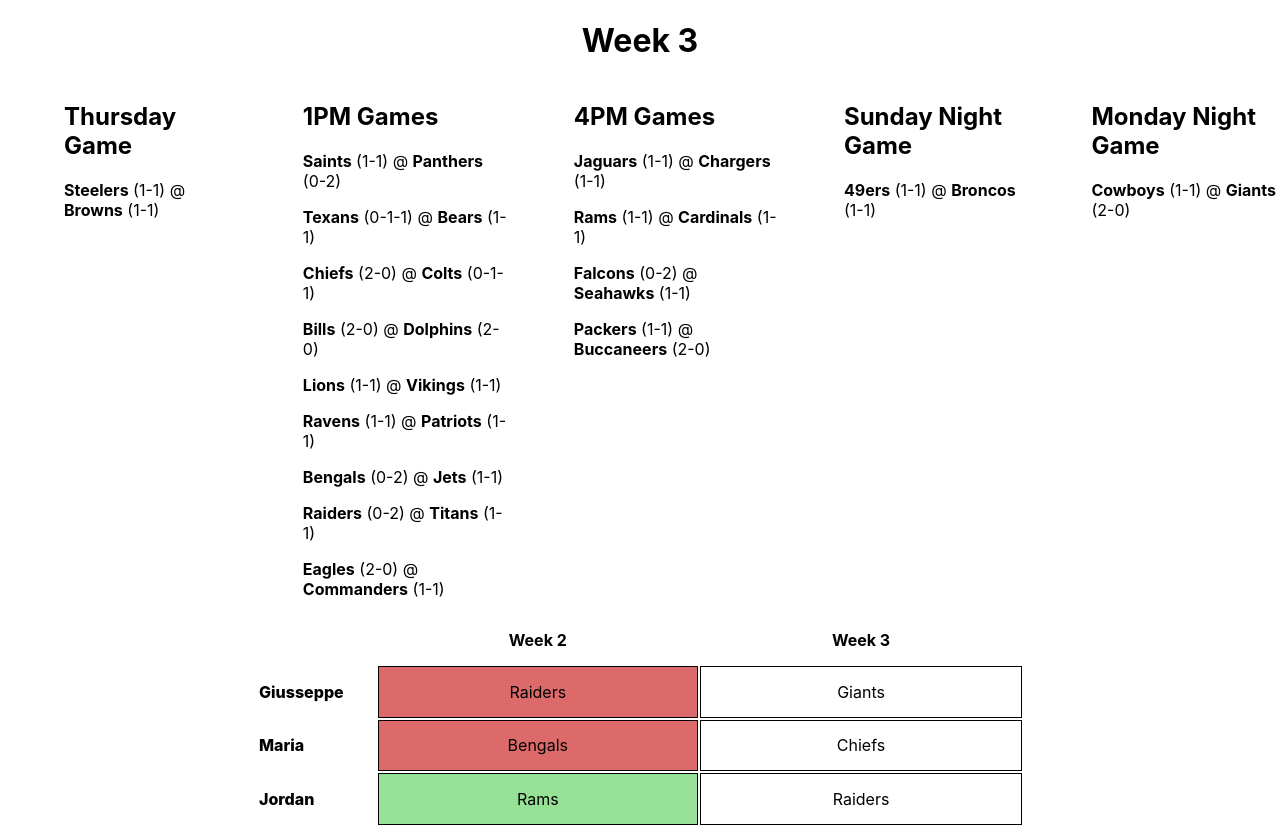
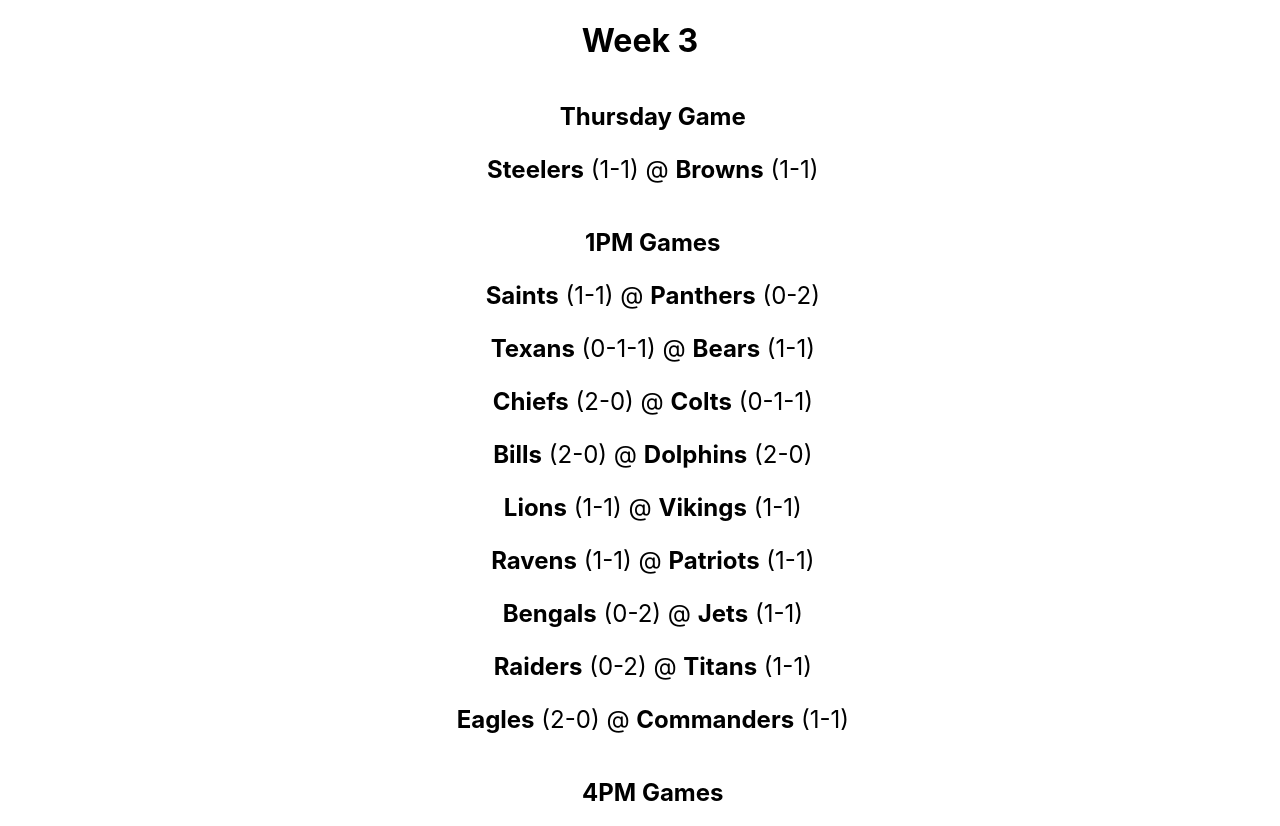
Before and after one commit to gdelv/survivor-pool, a React (Create React App) app: page / in a window 1280 px wide. Shown: the top 826 px of the page. Built offline with nearby package versions, Linux system fonts and the light colour scheme.

Commit message:
updated css

```diff
--- a/src/App.css
+++ b/src/App.css
@@ -5,6 +5,9 @@
 }
 .cell {
   max-width: 20px;
+}
+p {
+  font-size: 24px;
 }
 td:first-child {
 	border: none;
@@ -22,10 +25,12 @@
 }
 .schedule-container {
   display: flex;
+  text-align: center;
+  flex-direction: column;
 
 }
-.padding-left {
-  padding-left: 5%;
+.margin-left {
+  margin-left: 2%;
 }
 .align-center {
   text-align: center;
--- a/src/App.js
+++ b/src/App.js
@@ -15,11 +15,11 @@
     <div className="App">
       <h1 className="align-center">Week 3</h1>
       <div class="schedule-container">
-        <div class="padding-left">
+        <div class="margin-left">
           <h2>Thursday Game</h2>
           <p><b>Steelers</b> (1-1) @ <b>Browns</b> (1-1)</p>
         </div>
-        <div class="padding-left">
+        <div class="margin-left">
           <h2>1PM Games</h2>
           <p><b>Saints</b> (1-1) @ <b>Panthers</b> (0-2)</p>
           <p><b>Texans</b> (0-1-1) @ <b>Bears</b> (1-1)</p>
@@ -31,24 +31,25 @@
           <p><b>Raiders</b> (0-2) @ <b>Titans</b> (1-1)</p>
           <p><b>Eagles</b> (2-0) @ <b>Commanders</b> (1-1)</p>
         </div>
-        <div class="padding-left">
+        <div class="margin-left">
           <h2>4PM Games</h2>
           <p><b>Jaguars</b> (1-1) @ <b>Chargers</b> (1-1)</p>
           <p><b>Rams</b> (1-1) @ <b>Cardinals</b> (1-1)</p>
           <p><b>Falcons</b> (0-2) @ <b>Seahawks</b> (1-1)</p>
           <p><b>Packers</b> (1-1) @ <b>Buccaneers</b> (2-0)</p>
         </div>
-        <div class="padding-left">
+        <div class="margin-left">
           <h2>Sunday Night Game</h2>
           <p><b>49ers</b> (1-1) @ <b>Broncos</b> (1-1)</p>
         </div>
-        <div class="padding-left">
+        <div class="margin-left">
           <h2>Monday Night Game</h2>
           <p><b>Cowboys</b> (1-1) @ <b>Giants</b> (2-0)</p>
         </div>
       </div>
-
-      <table style={{ width: "60%", height: "60vh", margin: "auto" }}>
+<br></br>
+<h1 className="align-center">Weekly Picks</h1>
+      <table style={{ width: "85%", height: "60vh", margin: "auto" }}>
         <tr>
           <th></th>
           <th>Week 2</th>
```
